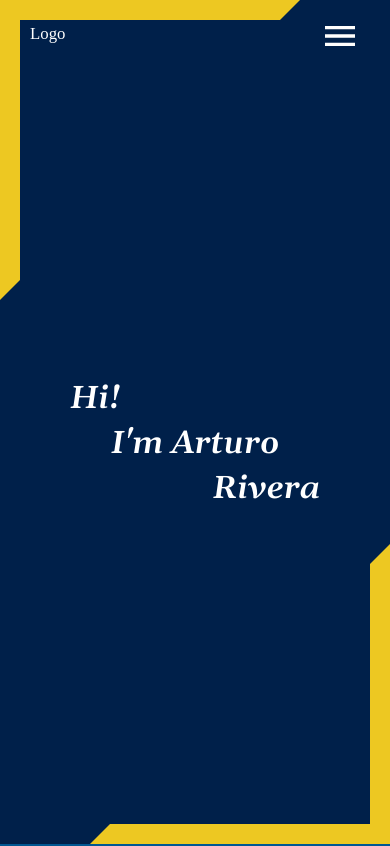
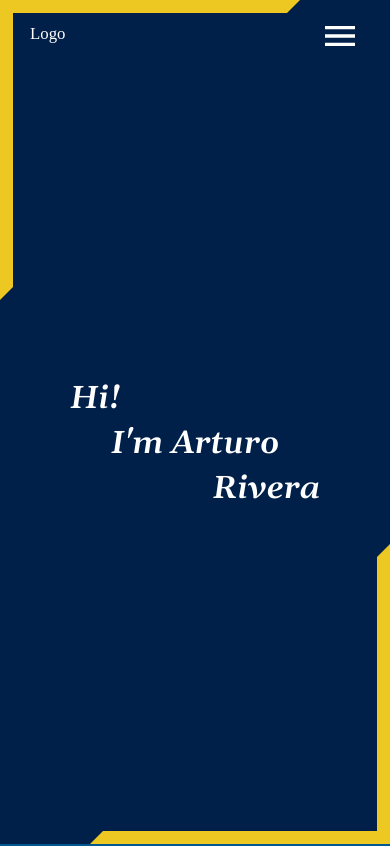
Before and after one commit to Houser97/Portfolio, a React (Create React App) app: page / in a window 390 px wide. Shown: the top 846 px of the page. Built offline with nearby package versions, Linux system fonts and the light colour scheme.

Commit message:
Use media queries to add responsive variables to divs acting as border

```diff
--- a/src/styles/Home.css
+++ b/src/styles/Home.css
@@ -76,3 +76,75 @@
     border-top: var(--border-width) var(--border-color) solid;
     border-right: var(--border-width) var(--home-background) solid;
 }
+
+@media (max-width: 680px) {
+    .border-bottom{
+        border-bottom: var(--border-width-medium) var(--border-color) solid;
+        border-right: var(--border-width-medium) var(--border-color) solid;
+    }
+
+    .border-bottom::before{
+        bottom: calc(var(--border-width-medium)*(-1));
+        border-top: var(--border-width-medium) var(--home-background) solid;
+        border-right: var(--border-width-medium) var(--border-color) solid;
+    }
+
+    .border-bottom::after{
+        right: calc(var(--border-width-medium)*(-1));
+        border-top: var(--border-width-medium) var(--home-background) solid;
+        border-right: var(--border-width-medium) var(--border-color) solid;
+    }
+
+    .border-top{
+        border-top: var(--border-width-medium) var(--border-color) solid;
+        border-left: var(--border-width-medium) var(--border-color) solid;
+    }
+
+    .border-top::before{
+        left: calc(var(--border-width-medium)*(-1));
+        border-top: var(--border-width-medium) var(--border-color) solid;
+        border-right: var(--border-width-medium) var(--home-background) solid;
+    }
+
+    .border-top::after{
+        top: calc(var(--border-width-medium)*(-1));
+        border-top: var(--border-width-medium) var(--border-color) solid;
+        border-right: var(--border-width-medium) var(--home-background) solid;
+    }
+}
+
+@media (max-width: 480px) {
+    .border-bottom{
+        border-bottom: var(--border-width-small) var(--border-color) solid;
+        border-right: var(--border-width-small) var(--border-color) solid;
+    }
+
+    .border-bottom::before{
+        bottom: calc(var(--border-width-small)*(-1));
+        border-top: var(--border-width-small) var(--home-background) solid;
+        border-right: var(--border-width-small) var(--border-color) solid;
+    }
+
+    .border-bottom::after{
+        right: calc(var(--border-width-small)*(-1));
+        border-top: var(--border-width-small) var(--home-background) solid;
+        border-right: var(--border-width-small) var(--border-color) solid;
+    }
+
+    .border-top{
+        border-top: var(--border-width-small) var(--border-color) solid;
+        border-left: var(--border-width-small) var(--border-color) solid;
+    }
+
+    .border-top::before{
+        left: calc(var(--border-width-small)*(-1));
+        border-top: var(--border-width-small) var(--border-color) solid;
+        border-right: var(--border-width-small) var(--home-background) solid;
+    }
+
+    .border-top::after{
+        top: calc(var(--border-width-small)*(-1));
+        border-top: var(--border-width-small) var(--border-color) solid;
+        border-right: var(--border-width-small) var(--home-background) solid;
+    }
+}
```
